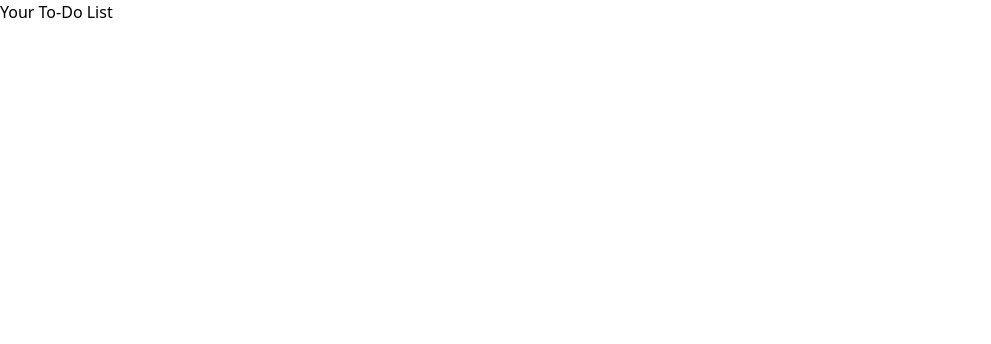
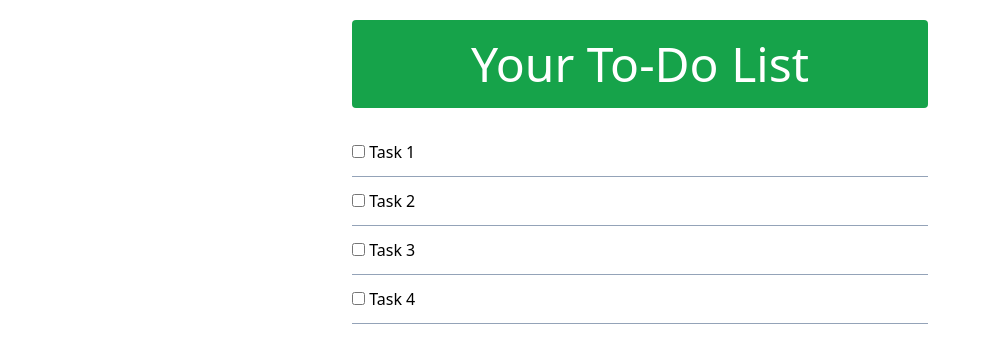
Before and after one commit to rennjay/react-to-do, a React (Create React App) app: page / in a window 1280 px wide. Shown: the top 344 px of the page, without its empty margins (0-991 px from the left). Built offline with nearby package versions, Linux system fonts and the light colour scheme.

Commit message:
initial layout

```diff
--- a/src/App.js
+++ b/src/App.js
@@ -1,8 +1,13 @@
 import './App.css';
+import React from 'react';
+import ListOfTask from './components/ListOfTask'
 
 function App() {
   return (
-    <h1>Your To-Do List</h1>
+    <main className='max-w-xl mx-auto mt-5'>
+    <h1 className='text-5xl text-center bg-green-600 p-5 rounded text-white'>Your To-Do List</h1>
+    <ListOfTask />
+    </main>
   );
 }
 
--- /dev/null
+++ b/src/components/ListOfTask.js
@@ -0,0 +1,15 @@
+function ListOfTask()
+{
+    return(
+        <div className="my-5">
+            <ul>
+                <li className="border-b border-slate-400 py-3"><input type="checkbox" /><span>&nbsp;Task 1</span></li>
+                <li className="border-b border-slate-400 py-3"><input type="checkbox" /><span>&nbsp;Task 2</span></li>
+                <li className="border-b border-slate-400 py-3"><input type="checkbox" /><span>&nbsp;Task 3</span></li>
+                <li className="border-b border-slate-400 py-3"><input type="checkbox" /><span>&nbsp;Task 4</span></li>
+            </ul>
+        </div>
+    );
+}
+
+export default ListOfTask;
--- a/tailwind.config.js
+++ b/tailwind.config.js
@@ -1,6 +1,6 @@
 /** @type {import('tailwindcss').Config} */
 module.exports = {
-  content: [],
+  content: ["./src/**/*.{js,jsx,ts,tsx}"],
   theme: {
     extend: {},
   },
```
